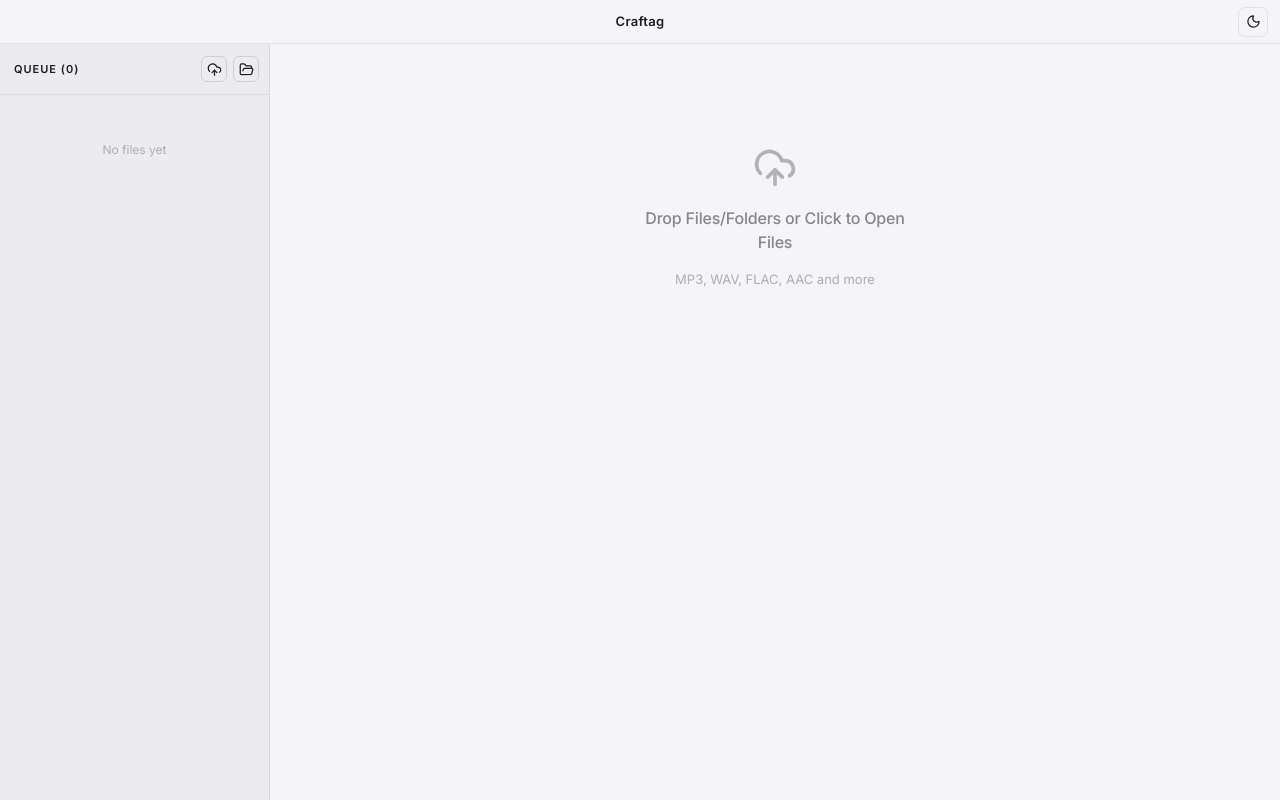
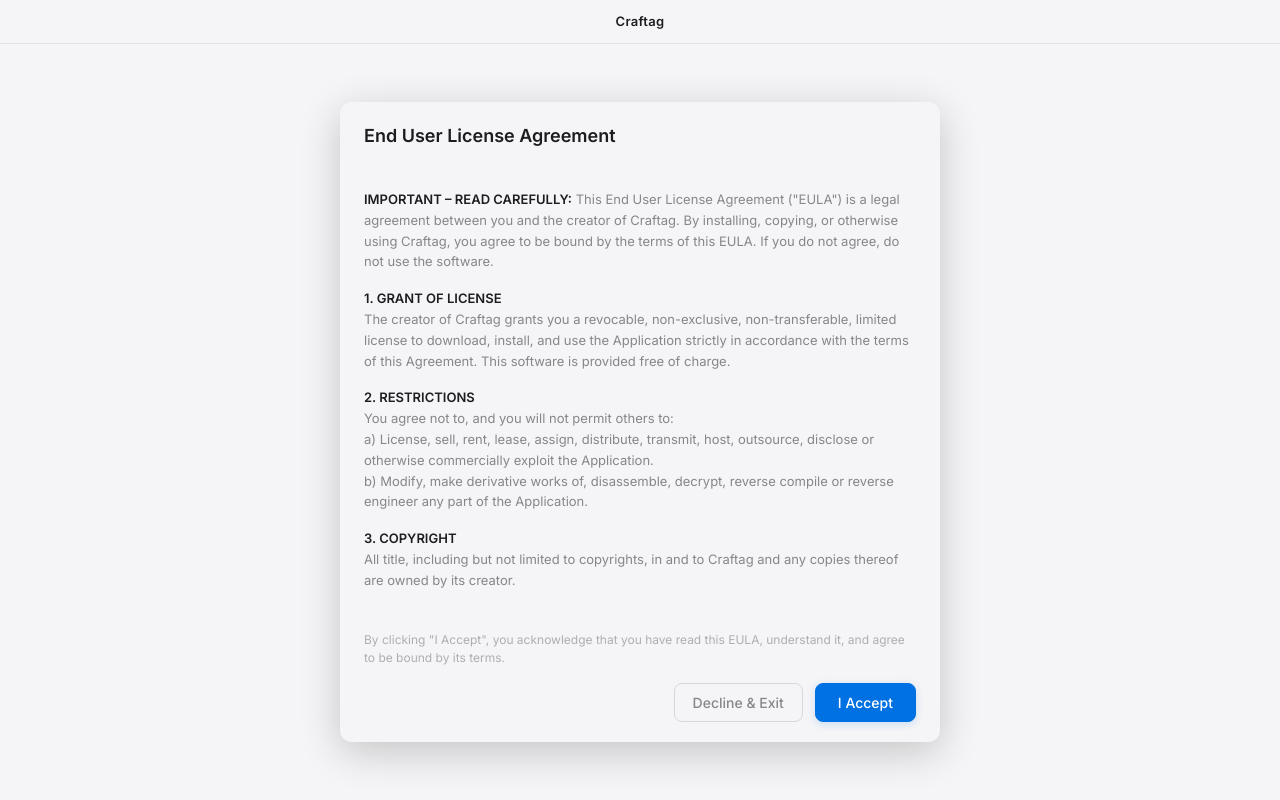
Before and after one commit to snowRepo/Craftag, a React (Vite) app: page / in a window 1280 px wide. Built offline with nearby package versions, Linux system fonts and the light colour scheme.

Commit message:
in app EULA / icon update

```diff
--- a/src/App.css
+++ b/src/App.css
@@ -806,3 +806,86 @@ button.secondary:hover {
   color: var(--accent);
   border-color: var(--accent);
 }
+
+/* ─── EULA Screen ──────────────────────────────────────── */
+.eula-root {
+  display: flex;
+  flex-direction: column;
+  height: 100vh;
+}
+
+.eula-container {
+  flex: 1;
+  display: flex;
+  align-items: center;
+  justify-content: center;
+  padding: 20px;
+  background: var(--bg-main);
+}
+
+.eula-modal {
+  background: var(--bg-sidebar);
+  border: 1px solid var(--border);
+  border-radius: 12px;
+  width: 100%;
+  max-width: 600px;
+  max-height: 80vh;
+  display: flex;
+  flex-direction: column;
+  box-shadow: 0 10px 40px rgba(0,0,0,0.2);
+}
+
+.eula-modal h2 {
+  padding: 20px 24px;
+  margin: 0;
+  font-size: 18px;
+  font-weight: 600;
+  border-bottom: 1px solid var(--border);
+  color: var(--text-main);
+}
+
+.eula-scroll-area {
+  padding: 20px 24px;
+  overflow-y: auto;
+  flex: 1;
+  font-size: 13px;
+  line-height: 1.6;
+  color: var(--text-muted);
+}
+
+.eula-scroll-area p {
+  margin-top: 0;
+  margin-bottom: 16px;
+}
+
+.eula-scroll-area strong {
+  color: var(--text-main);
+}
+
+.eula-footer {
+  padding: 20px 24px;
+  border-top: 1px solid var(--border);
+  background: var(--bg-main);
+  border-bottom-left-radius: 12px;
+  border-bottom-right-radius: 12px;
+}
+
+.eula-acknowledge {
+  margin: 0 0 16px;
+  font-size: 12px;
+  color: var(--text-subtle);
+}
+
+.eula-actions {
+  display: flex;
+  justify-content: flex-end;
+  gap: 12px;
+}
+
+.animate-fade-in {
+  animation: fadeIn 0.3s ease;
+}
+@keyframes fadeIn {
+  from { opacity: 0; transform: translateY(10px); }
+  to { opacity: 1; transform: translateY(0); }
+}
--- a/src/App.tsx
+++ b/src/App.tsx
@@ -4,7 +4,7 @@ import { listen } from '@tauri-apps/api/event';
 import { getCurrentWindow } from '@tauri-apps/api/window';
 import { open } from '@tauri-apps/plugin-dialog';
 import {
-  Music, Image as ImageIcon, UploadCloud,
+  Music, Image as ImageIcon, Upload,
   X, Camera, Trash2, CheckCircle, AlertCircle,
   Moon, Sun, Layers, FolderOpen
 } from 'lucide-react';
@@ -56,6 +56,7 @@ function App() {
   const [isDraggingOver, setIsDraggingOver] = useState(false);
   const [toasts, setToasts]           = useState<Toast[]>([]);
   const [darkMode, setDarkMode]       = useState(() => localStorage.getItem('craftag-theme') === 'dark');
+  const [eulaAccepted, setEulaAccepted] = useState(() => localStorage.getItem('craftag-eula-accepted') === 'true');
 
   // Multi-select
   const [selectedPaths, setSelectedPaths] = useState<Set<string>>(new Set());
@@ -396,6 +397,39 @@ function App() {
   };
 
   /* ── Render ─────────────────────────────────────────── */
+  if (!eulaAccepted) {
+    return (
+      <div className="app-root eula-root">
+        <div className="titlebar" data-tauri-drag-region>
+          <span className="titlebar-title">Craftag</span>
+        </div>
+        <div className="eula-container">
+          <div className="eula-modal animate-fade-in">
+            <h2>End User License Agreement</h2>
+            <div className="eula-scroll-area">
+              <p><strong>IMPORTANT – READ CAREFULLY:</strong> This End User License Agreement ("EULA") is a legal agreement between you and the creator of Craftag. By installing, copying, or otherwise using Craftag, you agree to be bound by the terms of this EULA. If you do not agree, do not use the software.</p>
+              <p><strong>1. GRANT OF LICENSE</strong><br/>The creator of Craftag grants you a revocable, non-exclusive, non-transferable, limited license to download, install, and use the Application strictly in accordance with the terms of this Agreement. This software is provided free of charge.</p>
+              <p><strong>2. RESTRICTIONS</strong><br/>You agree not to, and you will not permit others to:<br/>a) License, sell, rent, lease, assign, distribute, transmit, host, outsource, disclose or otherwise commercially exploit the Application.<br/>b) Modify, make derivative works of, disassemble, decrypt, reverse compile or reverse engineer any part of the Application.</p>
+              <p><strong>3. COPYRIGHT</strong><br/>All title, including but not limited to copyrights, in and to Craftag and any copies thereof are owned by its creator.</p>
+              <p><strong>4. NO WARRANTIES</strong><br/>Craftag is provided "As Is" and without any warranty of any kind. The creator explicitly disclaims any warranties of merchantability, fitness for a particular purpose, and non-infringement.</p>
+              <p><strong>5. LIMITATION OF LIABILITY</strong><br/>In no event shall the creator of Craftag be liable for any special, incidental, indirect, or consequential damages whatsoever arising out of the use of or inability to use the software.</p>
+            </div>
+            <div className="eula-footer">
+              <p className="eula-acknowledge">By clicking "I Accept", you acknowledge that you have read this EULA, understand it, and agree to be bound by its terms.</p>
+              <div className="eula-actions">
+                <button className="secondary" onClick={() => getCurrentWindow().close()}>Decline & Exit</button>
+                <button className="primary" onClick={() => {
+                  localStorage.setItem('craftag-eula-accepted', 'true');
+                  setEulaAccepted(true);
+                }}>I Accept</button>
+              </div>
+            </div>
+          </div>
+        </div>
+      </div>
+    );
+  }
+
   return (
     <div className="app-root">
       {/* Titlebar */}
@@ -419,7 +453,7 @@ function App() {
             <h2>Queue ({files.length})</h2>
             <div className="sidebar-actions">
               <button className="icon-btn" onClick={handleOpenFiles} title="Open files" id="btn-open-files">
-                <UploadCloud size={15} />
+                <Upload size={15} />
               </button>
               <button className="icon-btn" onClick={handleOpenFolder} title="Open folder" id="btn-open-folder">
                 <FolderOpen size={15} />
@@ -647,7 +681,7 @@ function App() {
                 onKeyDown={e => e.key === 'Enter' && handleOpenFiles()}
                 aria-label="Open or drop audio files"
               >
-                <UploadCloud size={44} className="dropzone-icon" />
+                <Upload size={44} className="dropzone-icon" />
                 <h3>Drop Files/Folders or Click to Open Files</h3>
                 <p>MP3, WAV, FLAC, AAC and more</p>
               </div>
```
Also changed, not shown: 1 other file (tests, documents, lock files or other folders).
